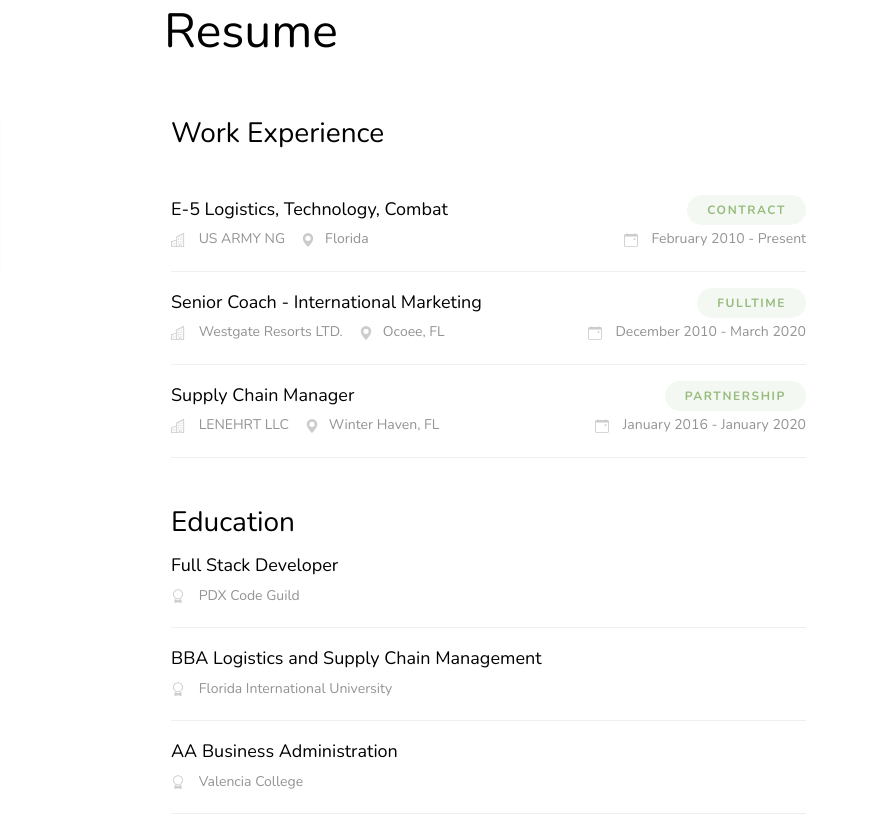
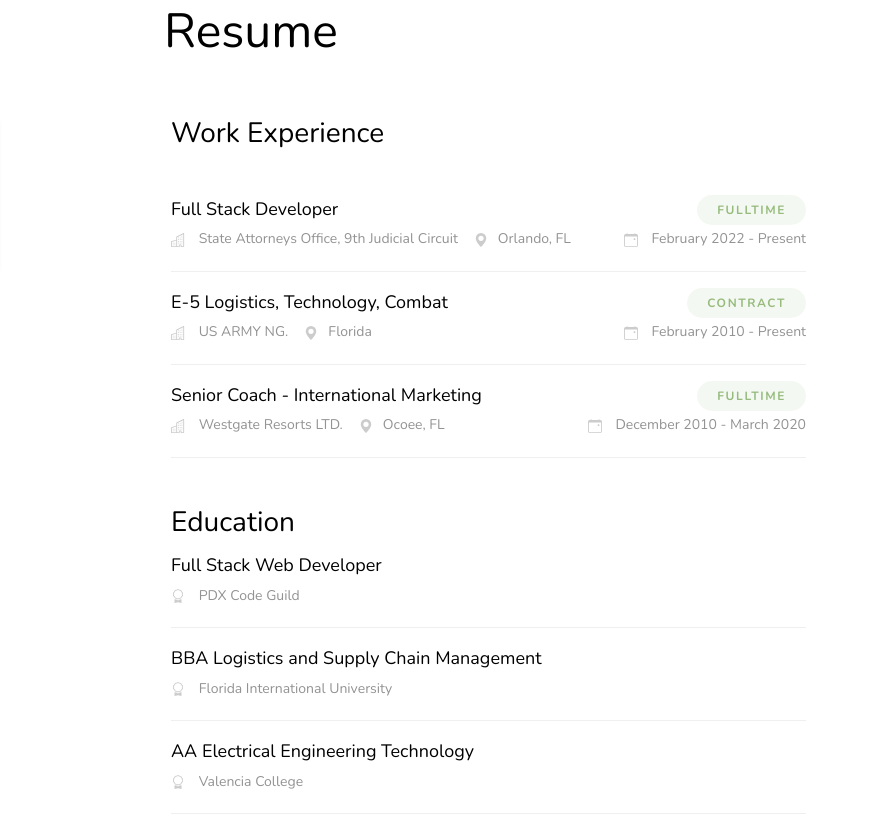
Before and after one commit to lenehrt/myportfolio, a plain HTML site: page index.html in a window 1280 px wide. Shown: the part 2773-3601 px from the top of the page, 389-1280 px from the left. Drawn offline with nearby package versions, Linux system fonts and the light colour scheme; files whose address does not match are found by name.

Commit message:
Update index.html

```diff
--- a/index.html
+++ b/index.html
@@ -83,7 +83,7 @@
                 <div class="col-lg-5 pl-lg-5" data-aos="fade-up" data-aos-delay="100">
                   <div class="section-heading"><h2>About Me</h2></div>
                     <p>Hello, I'm Leonardo Lenehrt De Oliveira <span class="highlight">- a developer, designer, and researcher </span>for ways to automate tasks (...and we can move on to the next one).</p>
-                    <p>I am a creative and solution-driven Web Developer adept at contributing to an user-friendly web application using Django and Vue.js. I'm also passionate about UI and finding solutions to improving customer satisfaction.</p>
+                    <p>I am a creative, solution-driven Software Developer adept at contributing to a user-friendly application and finding solutions to improving customer satisfaction.</p>
 
                     <!-- ABOUT ME SKILLS -->
                       <div class="my-3">
@@ -97,7 +97,7 @@
                               <span class="badge badge-secondary skillitem">UX/UI Design</span>
                               <span class="badge badge-secondary skillitem">Vue.js</span>
                               <span class="badge badge-secondary skillitem">Bootstrap</span>
-                              <span class="badge badge-secondary skillitem">WordPress</span>
+                              <span class="badge badge-secondary skillitem">SASS</span>
                             </h3>
                           </div>
                         <!-- END OF FRONT-END SKILL -->
@@ -107,9 +107,13 @@
                             <h4>Back-end </h4>
                             <h3>
                               <span class="badge badge-secondary skillitem">Python</span>
+                              <span class="badge badge-secondary skillitem">Ruby</span>
+                              <span class="badge badge-secondary skillitem">PHP</span>
+                              <span class="badge badge-secondary skillitem">Progress ABL</span>
                               <span class="badge badge-secondary skillitem">Django</span>
+                              <span class="badge badge-secondary skillitem">REST</span>
                               <span class="badge badge-secondary skillitem">SQL</span>
-                              <span class="badge badge-secondary skillitem">REST</span>
+                              <span class="badge badge-secondary skillitem">USWDS</span>
                             </h3>
                           </div>
                         <!-- END OF BACK-END SKILL -->
@@ -119,9 +123,9 @@
                             <h4>Tools </h4>
                             <h3>
                               <span class="badge badge-secondary skillitem">Github</span>
-                              <span class="badge badge-secondary skillitem">pip</span>
+                              <span class="badge badge-secondary skillitem">OOP</span>
                               <span class="badge badge-secondary skillitem">Heroku</span>
-                              <span class="badge badge-secondary skillitem">NPM</span>
+                              <span class="badge badge-secondary skillitem">Node.js</span>
                               <span class="badge badge-secondary skillitem">Command Line</span>
                               <span class="badge badge-secondary skillitem">Windows/Mac/Linux</span>
                             </h3>
@@ -232,7 +236,7 @@
       <!-- END OF PROJECTS -->
 
 
-      <!-- RESUME -->
+       <!-- RESUME -->
         <div class="untree_co-section" id="resume-section">
           <div class="container">
             <div class="row"><div class="section-heading text-center col-md-12 mb-5" data-aos="fade-up" data-aos-delay="0"><h2>Resume</h2></div></div>
@@ -255,6 +259,53 @@
 
                       <!-- LEFT -->
                         <div>
+                          <h4>Full Stack Developer</h4>
+                          <div class="d-flex">
+                            <div class="d-flex resume-meta">
+                              <span class="mr-3">
+                                <span class="icon">
+                                  <svg width="1em" height="1em" viewBox="0 0 16 16" class="bi bi-building" fill="currentColor" xmlns="http://www.w3.org/2000/svg">
+                                    <path fill-rule="evenodd" d="M14.763.075A.5.5 0 0 1 15 .5v15a.5.5 0 0 1-.5.5h-3a.5.5 0 0 1-.5-.5V14h-1v1.5a.5.5 0 0 1-.5.5h-9a.5.5 0 0 1-.5-.5V10a.5.5 0 0 1 .342-.474L6 7.64V4.5a.5.5 0 0 1 .276-.447l8-4a.5.5 0 0 1 .487.022zM6 8.694L1 10.36V15h5V8.694zM7 15h2v-1.5a.5.5 0 0 1 .5-.5h2a.5.5 0 0 1 .5.5V15h2V1.309l-7 3.5V15z"/>
+                                    <path d="M2 11h1v1H2v-1zm2 0h1v1H4v-1zm-2 2h1v1H2v-1zm2 0h1v1H4v-1zm4-4h1v1H8V9zm2 0h1v1h-1V9zm-2 2h1v1H8v-1zm2 0h1v1h-1v-1zm2-2h1v1h-1V9zm0 2h1v1h-1v-1zM8 7h1v1H8V7zm2 0h1v1h-1V7zm2 0h1v1h-1V7zM8 5h1v1H8V5zm2 0h1v1h-1V5zm2 0h1v1h-1V5zm0-2h1v1h-1V3z"/>
+                                  </svg>
+                                </span>
+                                <span>State Attorneys Office, 9th Judicial Circuit</span>
+                              </span>
+                              <span class="icon">
+                                <svg width="1em" height="1em" viewBox="0 0 16 16" class="bi bi-geo-alt" fill="currentColor" xmlns="http://www.w3.org/2000/svg">
+                                  <path fill-rule="evenodd" d="M8 16s6-5.686 6-10A6 6 0 0 0 2 6c0 4.314 6 10 6 10zm0-7a3 3 0 1 0 0-6 3 3 0 0 0 0 6z"/>
+                                </svg>
+                              </span>
+                              <span>Orlando, FL</span>
+                            </div>
+                          </div>
+                        </div>
+                      <!-- END OF LEFT -->
+
+                      <!-- RIGHT -->
+                        <div class="ml-auto resume-meta">
+                          <div class="clearfix">
+                            <span class="period d-block float-right"><span>Fulltime</span></span>
+                          </div>
+                          <span class="icon">
+                            <svg width="1em" height="1em" viewBox="0 0 16 16" class="bi bi-calendar-event" fill="currentColor" xmlns="http://www.w3.org/2000/svg">
+                              <path fill-rule="evenodd" d="M1 4v10a1 1 0 0 0 1 1h12a1 1 0 0 0 1-1V4H1zm1-3a2 2 0 0 0-2 2v11a2 2 0 0 0 2 2h12a2 2 0 0 0 2-2V3a2 2 0 0 0-2-2H2z"/>
+                              <path fill-rule="evenodd" d="M3.5 0a.5.5 0 0 1 .5.5V1a.5.5 0 0 1-1 0V.5a.5.5 0 0 1 .5-.5zm9 0a.5.5 0 0 1 .5.5V1a.5.5 0 0 1-1 0V.5a.5.5 0 0 1 .5-.5z"/>
+                              <rect width="2" height="2" x="11" y="6" rx=".5"/>
+                            </svg>
+                          </span>
+                          <span>February 2022 - Present </span>
+                        </div>
+                      <!-- END OF RIGHT -->
+
+                    </div>
+                  <!-- END OF JOB 1 -->
+
+                  <!-- JOB 2 -->
+                    <div class="resume-item d-flex work">
+
+                      <!-- LEFT -->
+                        <div>
                           <h4>E-5 Logistics, Technology, Combat</h4>
                           <div class="d-flex">
                             <div class="d-flex resume-meta">
@@ -265,7 +316,7 @@
                                     <path d="M2 11h1v1H2v-1zm2 0h1v1H4v-1zm-2 2h1v1H2v-1zm2 0h1v1H4v-1zm4-4h1v1H8V9zm2 0h1v1h-1V9zm-2 2h1v1H8v-1zm2 0h1v1h-1v-1zm2-2h1v1h-1V9zm0 2h1v1h-1v-1zM8 7h1v1H8V7zm2 0h1v1h-1V7zm2 0h1v1h-1V7zM8 5h1v1H8V5zm2 0h1v1h-1V5zm2 0h1v1h-1V5zm0-2h1v1h-1V3z"/>
                                   </svg>
                                 </span>
-                                <span>US ARMY NG</span>
+                                <span>US ARMY NG.</span>
                               </span>
                               <span class="icon">
                                 <svg width="1em" height="1em" viewBox="0 0 16 16" class="bi bi-geo-alt" fill="currentColor" xmlns="http://www.w3.org/2000/svg">
@@ -295,11 +346,10 @@
                       <!-- END OF RIGHT -->
 
                     </div>
-                  <!-- END OF JOB 1 -->
+                  <!-- END OF JOB 2 -->
 
-                  <!-- JOB 2 -->
+                  <!-- JOB 3 -->
                     <div class="resume-item d-flex work">
-
                       <!-- LEFT -->
                         <div>
                           <h4>Senior Coach - International Marketing</h4>
@@ -342,52 +392,6 @@
                       <!-- END OF RIGHT -->
 
                     </div>
-                  <!-- END OF JOB 2 -->
-
-                  <!-- JOB 3 -->
-                    <div class="resume-item d-flex work">
-                      <!-- LEFT -->
-                        <div>
-                          <h4>Supply Chain Manager</h4>
-                          <div class="d-flex">
-                            <div class="d-flex resume-meta">
-                              <span class="mr-3">
-                                <span class="icon">
-                                  <svg width="1em" height="1em" viewBox="0 0 16 16" class="bi bi-building" fill="currentColor" xmlns="http://www.w3.org/2000/svg">
-                                    <path fill-rule="evenodd" d="M14.763.075A.5.5 0 0 1 15 .5v15a.5.5 0 0 1-.5.5h-3a.5.5 0 0 1-.5-.5V14h-1v1.5a.5.5 0 0 1-.5.5h-9a.5.5 0 0 1-.5-.5V10a.5.5 0 0 1 .342-.474L6 7.64V4.5a.5.5 0 0 1 .276-.447l8-4a.5.5 0 0 1 .487.022zM6 8.694L1 10.36V15h5V8.694zM7 15h2v-1.5a.5.5 0 0 1 .5-.5h2a.5.5 0 0 1 .5.5V15h2V1.309l-7 3.5V15z"/>
-                                    <path d="M2 11h1v1H2v-1zm2 0h1v1H4v-1zm-2 2h1v1H2v-1zm2 0h1v1H4v-1zm4-4h1v1H8V9zm2 0h1v1h-1V9zm-2 2h1v1H8v-1zm2 0h1v1h-1v-1zm2-2h1v1h-1V9zm0 2h1v1h-1v-1zM8 7h1v1H8V7zm2 0h1v1h-1V7zm2 0h1v1h-1V7zM8 5h1v1H8V5zm2 0h1v1h-1V5zm2 0h1v1h-1V5zm0-2h1v1h-1V3z"/>
-                                  </svg>
-                                </span>
-                                <span>LENEHRT LLC</span>
-                              </span>
-                              <span class="icon">
-                                <svg width="1em" height="1em" viewBox="0 0 16 16" class="bi bi-geo-alt" fill="currentColor" xmlns="http://www.w3.org/2000/svg">
-                                  <path fill-rule="evenodd" d="M8 16s6-5.686 6-10A6 6 0 0 0 2 6c0 4.314 6 10 6 10zm0-7a3 3 0 1 0 0-6 3 3 0 0 0 0 6z"/>
-                                </svg>
-                              </span>
-                              <span>Winter Haven, FL</span>
-                            </div>
-                          </div>
-                        </div>
-                      <!-- END OF LEFT -->
-
-                      <!-- RIGHT -->
-                        <div class="ml-auto resume-meta">
-                          <div class="clearfix">
-                            <span class="period d-block float-right"><span>Partnership</span></span>
-                          </div>
-                          <span class="icon">
-                            <svg width="1em" height="1em" viewBox="0 0 16 16" class="bi bi-calendar-event" fill="currentColor" xmlns="http://www.w3.org/2000/svg">
-                              <path fill-rule="evenodd" d="M1 4v10a1 1 0 0 0 1 1h12a1 1 0 0 0 1-1V4H1zm1-3a2 2 0 0 0-2 2v11a2 2 0 0 0 2 2h12a2 2 0 0 0 2-2V3a2 2 0 0 0-2-2H2z"/>
-                              <path fill-rule="evenodd" d="M3.5 0a.5.5 0 0 1 .5.5V1a.5.5 0 0 1-1 0V.5a.5.5 0 0 1 .5-.5zm9 0a.5.5 0 0 1 .5.5V1a.5.5 0 0 1-1 0V.5a.5.5 0 0 1 .5-.5z"/>
-                              <rect width="2" height="2" x="11" y="6" rx=".5"/>
-                            </svg>
-                          </span>
-                          <span>January 2016 - January 2020 </span>
-                        </div>
-                      <!-- END OF RIGHT -->
-
-                    </div>
                   <!-- END OF JOB 3 -->
 
                   <!-- EDUCATION -->
@@ -396,7 +400,7 @@
                     <!-- EDU 1 -->
                       <div class="resume-item d-flex work">
                         <div>
-                          <h4>Full Stack Developer</h4>
+                          <h4>Full Stack Web Developer</h4>
                           <div class="d-flex">
                             <div class="d-flex resume-meta">
                               <span class="mr-3">
@@ -438,7 +442,7 @@
                     <!-- EDU 3 -->
                       <div class="resume-item d-flex work">
                         <div>
-                          <h4>AA Business Administration</h4>
+                          <h4>AA Electrical Engineering Technology</h4>
                           <div class="d-flex">
                             <div class="d-flex resume-meta">
                               <span class="mr-3">
```
